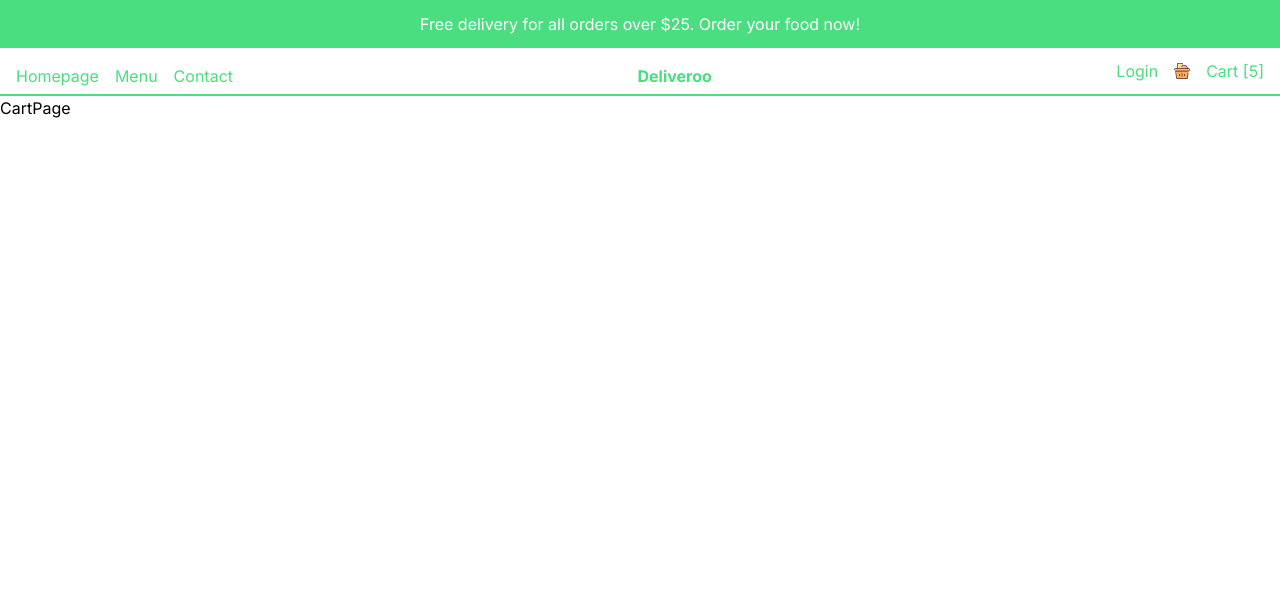
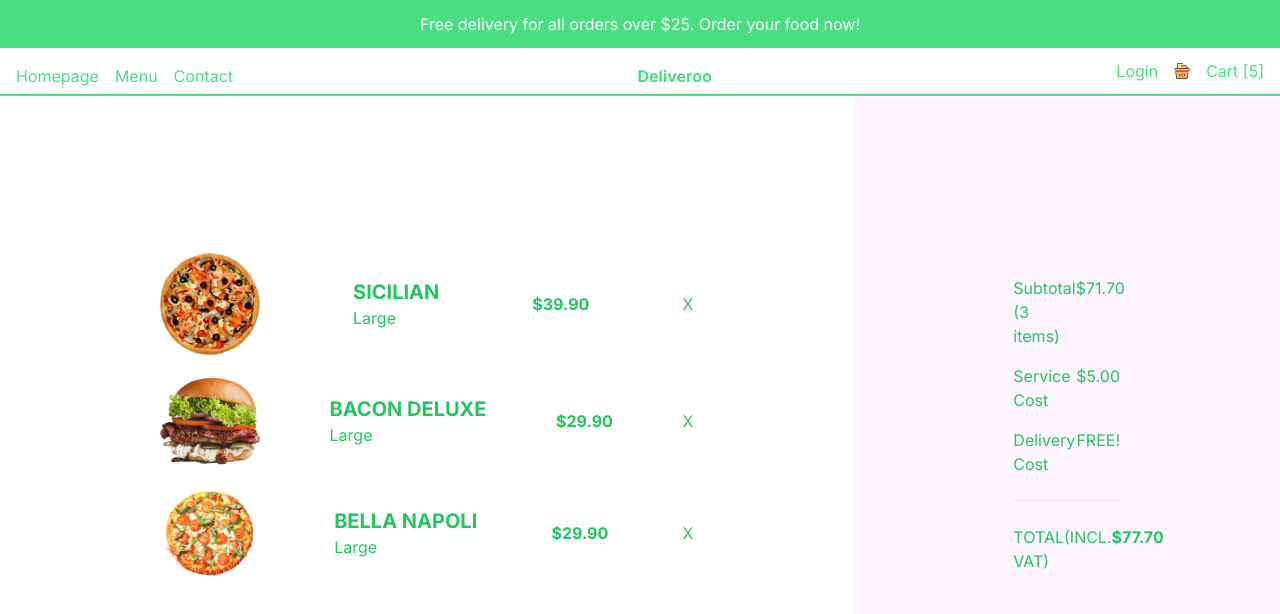
Before and after one commit to hrishikesh-kocharekar-dev/restaurant-website, a Next.js app: page /cart in a window 1280 px wide. Shown: the top 614 px of the page. Built offline with nearby package versions, Linux system fonts and the light colour scheme.

Commit message:
added cart items

```diff
--- a/src/app/cart/page.tsx
+++ b/src/app/cart/page.tsx
@@ -1,7 +1,83 @@
-import React from 'react'
+import Image from "next/image";
+import React from "react";
 
-export default function CartPage() {
+// type Props = {
+//   price: number;
+//   id: number;
+//   title: string;
+// };
+
+// import { isPropertyAccessExpression } from "typescript";
+
+const CartPage = () => {
   return (
-    <div>CartPage</div>
-  )
-}
+    <div className="h-[calc(100vh-6rem)] md:h-[calc(100vh-9rem)] flex flex-col text-green-500 lg:flex-row">
+     {/* // isPropertyAccessExpression */}
+      <div
+        className="h-1/2 flex-col  overflow-scroll justify-center p-4 flex
+      lg:h-full  2xl:w-1/2 lg:w-2/3  xl:px-40 lg:px-20"
+      >
+        <div className="flex mb-4 items-center justify-between  ">
+          <Image src="/temporary/p1.png" alt="" width={100} height={100} />
+          <div className="">
+            <h1 className="text-xl font-bold uppercase ">Sicilian</h1>
+            <span>Large</span>
+          </div>
+
+          <h2 className="font-bold">$39.90</h2>
+          <span className="cursor-pointer">X</span>
+        </div>
+
+        <div className="flex justify-between mb-4 items-center ">
+          <Image src="/temporary/p2.png" alt="" width={100} height={100} />
+          <div className="">
+            <h1 className="uppercase font-bold text-xl ">Bacon Deluxe </h1>
+            <span>Large</span>
+          </div>
+          <h2 className="font-bold">$29.90</h2>
+          <span className="cursor-pointer">X</span>
+        </div>
+
+        <div className="flex items-center mb-4 justify-between">
+          <Image src="/temporary/p3.png" alt="" width={100} height={100} />
+          <div className="">
+            <h1 className="uppercase font-bold text-xl">Bella Napoli</h1>
+            <span>Large</span>
+          </div>
+          <h2 className="font-bold">$29.90</h2>
+          <span className="cursor-pointer">X</span>
+        </div>
+      </div>
+
+      <div
+        className="h-1/2 flex justify-center bg-fuchsia-50  lg:h-full flex-col
+       p-4 gap-4 lg:w-1/3 2xl:w-1/2 2xl:text-xl 2xl:gap-6 lg:px-20 xl:px-40"
+      >
+        <div className="flex justify-between">
+          <span className="">Subtotal (3 items)</span>
+          <span className="">$71.70</span>
+          {/* <span className="calc"></span>   */}
+        </div>
+        <div className="flex justify-between">
+          <span className="">Service Cost</span>
+          <span className="">$5.00</span>
+        </div>
+        <div className="flex justify-between">
+          <span className="">Delivery Cost</span>
+          <span className="text-green-500">FREE!</span>
+        </div>
+        <hr className="my-2" />
+        {/* <hr className="mx-4" /> */}
+        <div className="flex justify-between">
+          <span className="">TOTAL(INCL. VAT)</span>
+          <span className="font-bold">$77.70</span>
+        </div>
+        {/* <button className="bg-green-500 p-3 rounded-md text-white  w-1/2 self-end">
+          CHECKOUT
+        </button> */}
+      </div>
+    </div>
+  );
+};
+
+export default CartPage;
--- a/src/app/components/Price.tsx
+++ b/src/app/components/Price.tsx
@@ -9,7 +9,7 @@ type Props = {
   options?: { title: string; additionalPrice: number }[];
 };
 
-// isPropertyAccessExpression
+
 
 const Price = ({ price, id, options }: Props) => {
   const [total, setTotal] = useState(price);
```
